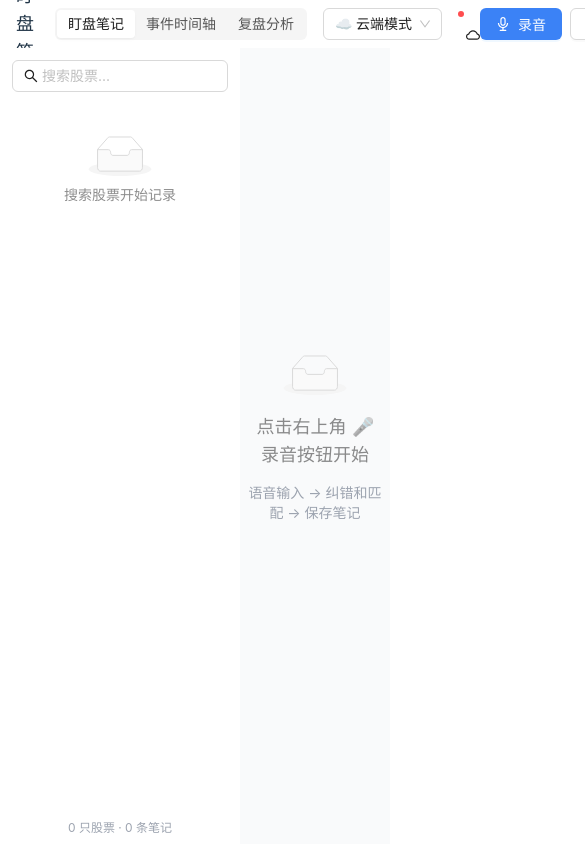
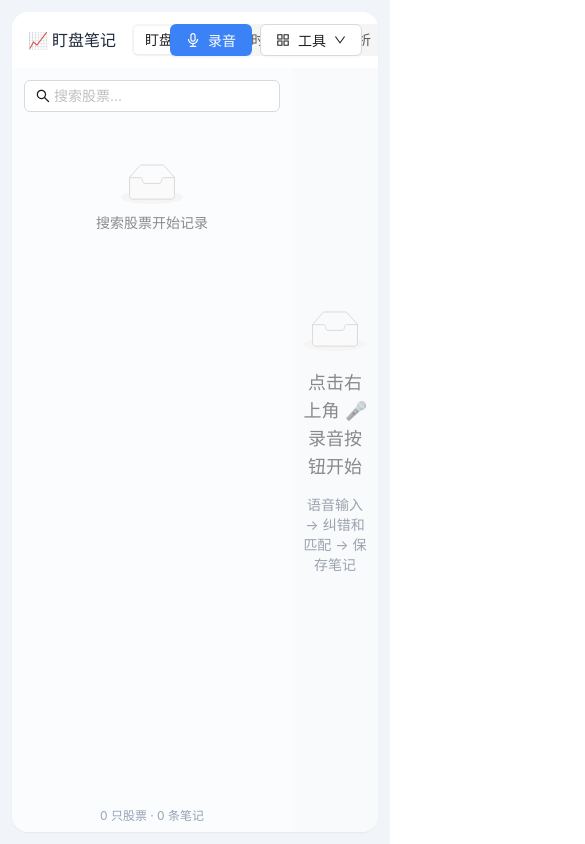
Before and after one commit to summercx1988/stock-notes-app, a React (Vite) app: page / in a window 390 px wide. Shown: the top 844 px of the page, 585 px wide, since content can reach past the window. Built offline with nearby package versions, Linux system fonts and the light colour scheme.

Commit message:
feat(ui): optimize app shell layout and dedupe sidebar stock cards

```diff
--- a/src/renderer/components/Header.tsx
+++ b/src/renderer/components/Header.tsx
@@ -63,9 +63,9 @@ const Header: React.FC = () => {
   }
 
   return (
-    <div className="h-12 px-4 flex items-center justify-between border-b border-gray-200 bg-white drag-region">
-      <div className="flex items-center gap-4 no-drag">
-        <h1 className="text-lg font-semibold m-0">📈 盯盘笔记</h1>
+    <div className="h-14 px-4 flex items-center justify-between border-b border-slate-200 bg-white/95 backdrop-blur drag-region">
+      <div className="flex items-center gap-4 no-drag min-w-0">
+        <h1 className="text-base md:text-lg font-semibold m-0 text-slate-800 whitespace-nowrap">📈 盯盘笔记</h1>
 
         <Segmented
           value={activeModule}
@@ -80,7 +80,7 @@ const Header: React.FC = () => {
         <Select
           value={aiMode.current}
           onChange={(value) => setAIMode({ current: value, forced: true })}
-          style={{ width: 120 }}
+          style={{ width: 132 }}
           options={[
             { value: 'local', label: '💻 本地模式' },
             { value: 'cloud', label: '☁️ 云端模式' },
@@ -111,7 +111,7 @@ const Header: React.FC = () => {
           trigger={['click']}
           placement="bottomRight"
         >
-          <Button icon={<AppstoreOutlined />} >
+          <Button icon={<AppstoreOutlined />}>
             工具 <DownOutlined />
           </Button>
         </Dropdown>
--- a/src/renderer/components/Sidebar.tsx
+++ b/src/renderer/components/Sidebar.tsx
@@ -19,6 +19,22 @@ const Sidebar: React.FC = () => {
 
   const [searchText, setSearchText] = useState('')
   const [localSearching, setLocalSearching] = useState(false)
+
+  const normalizeStockCode = (value: string) => {
+    const normalized = String(value || '').trim()
+    const matched = normalized.match(/(\d{6})/)
+    return matched ? matched[1] : normalized
+  }
+
+  const normalizeStockName = (name: string, code: string) => {
+    const normalized = String(name || '').trim()
+    if (!normalized) return ''
+    if (!code) return normalized
+    return normalized
+      .replace(new RegExp(`（\\s*${code}\\s*）$`), '')
+      .replace(new RegExp(`\\(\\s*${code}\\s*\\)$`), '')
+      .trim()
+  }
 
   const refreshTimeline = useCallback(async () => {
     try {
@@ -65,7 +81,20 @@ const Sidebar: React.FC = () => {
       }))
 
       if (!cancelled) {
-        setStocks(stockList)
+        const uniqueByCode = new Map<string, { code: string; name: string; market: 'SH' | 'SZ' | 'BJ' }>()
+        for (const stock of stockList) {
+          const normalizedCode = normalizeStockCode(stock.code)
+          const normalizedName = normalizeStockName(stock.name, normalizedCode)
+          const existing = uniqueByCode.get(normalizedCode)
+          if (!existing || normalizedName.length > existing.name.length) {
+            uniqueByCode.set(normalizedCode, {
+              code: normalizedCode,
+              name: normalizedName || normalizedCode,
+              market: stock.market
+            })
+          }
+        }
+        setStocks(Array.from(uniqueByCode.values()))
       }
     }
 
@@ -117,22 +146,6 @@ const Sidebar: React.FC = () => {
     return timeline.filter(n => n.stockCode === normalizedCode).length
   }
 
-  const normalizeStockCode = (value: string) => {
-    const normalized = String(value || '').trim()
-    const matched = normalized.match(/(\d{6})/)
-    return matched ? matched[1] : normalized
-  }
-
-  const normalizeStockName = (name: string, code: string) => {
-    const normalized = String(name || '').trim()
-    if (!normalized) return ''
-    if (!code) return normalized
-    return normalized
-      .replace(new RegExp(`（\\s*${code}\\s*）$`), '')
-      .replace(new RegExp(`\\(\\s*${code}\\s*\\)$`), '')
-      .trim()
-  }
-
   const getDisplayName = (item: { code: string; name: string }) => {
     const normalizedCode = normalizeStockCode(item.code)
     const normalizedName = normalizeStockName(item.name, normalizedCode)
@@ -141,7 +154,7 @@ const Sidebar: React.FC = () => {
       : normalizedCode
   }
 
-  const displayItems = searchText.trim()
+  const rawDisplayItems = searchText.trim()
     ? searchResults.map(r => ({
         code: normalizeStockCode(r.stock.code),
         name: normalizeStockName(r.stock.name, normalizeStockCode(r.stock.code)),
@@ -155,9 +168,19 @@ const Sidebar: React.FC = () => {
         isFromSearch: false
       }))
 
+  const displayItems = Array.from(
+    rawDisplayItems.reduce((map, item) => {
+      const existing = map.get(item.code)
+      if (!existing || item.name.length > existing.name.length) {
+        map.set(item.code, item)
+      }
+      return map
+    }, new Map<string, typeof rawDisplayItems[number]>()).values()
+  )
+
   return (
-    <div className="h-full flex flex-col bg-white">
-      <div className="p-3 border-b border-gray-200">
+    <div className="h-full flex flex-col bg-transparent">
+      <div className="p-3 border-b border-slate-200">
         <Input
           placeholder="搜索股票..."
           prefix={localSearching ? <Spin size="small" /> : <SearchOutlined />}
@@ -167,26 +190,30 @@ const Sidebar: React.FC = () => {
         />
       </div>
 
-      <div className="flex-1 overflow-auto">
+      <div className="flex-1 overflow-auto p-2">
         {displayItems.length > 0 ? (
           <List
             dataSource={displayItems}
             renderItem={(item: any) => (
               <List.Item
-                className={`px-3 py-2 cursor-pointer hover:bg-gray-50 ${
-                  currentStockCode === item.code ? 'bg-blue-50 border-l-2 border-blue-500' : ''
+                className={`px-1 py-1 border-none bg-transparent cursor-pointer ${
+                  currentStockCode === item.code ? '' : ''
                 }`}
                 onClick={() => handleSelectStock(item.code, item.name)}
               >
-                <div className="flex justify-between items-center w-full">
-                  <div>
-                      <div className="font-medium">{getDisplayName(item)}</div>
-                      <div className="text-xs text-gray-400">
-                      {getNoteCount(item.code)} 条事件 · {item.market === 'SH' ? '沪' : item.market === 'SZ' ? '深' : '北'}
-                      </div>
-                    </div>
+                <div
+                  className={`w-full rounded-xl border px-3 py-3 text-center transition-all ${
+                    currentStockCode === item.code
+                      ? 'border-blue-300 bg-blue-50 shadow-sm'
+                      : 'border-slate-200 bg-white hover:border-slate-300 hover:bg-slate-50'
+                  }`}
+                >
+                  <div className="font-medium text-slate-800">{getDisplayName(item)}</div>
+                  <div className="mt-1 text-xs text-slate-500">
+                    {getNoteCount(item.code)} 条事件 · {item.market === 'SH' ? '沪' : item.market === 'SZ' ? '深' : '北'}
+                  </div>
                   {!item.isFromSearch && getNoteCount(item.code) > 0 && (
-                    <Tag color="blue" className="text-xs">{getNoteCount(item.code)}</Tag>
+                    <Tag color="blue" className="mt-2 text-xs">{getNoteCount(item.code)}</Tag>
                   )}
                 </div>
               </List.Item>
@@ -197,7 +224,7 @@ const Sidebar: React.FC = () => {
         )}
       </div>
 
-      <div className="p-2 border-t border-gray-200 text-xs text-gray-400 text-center">
+      <div className="p-2 border-t border-slate-200 text-xs text-slate-400 text-center">
         {stocks.length} 只股票 · {timeline.length} 条笔记
       </div>
     </div>
--- a/src/renderer/layouts/MainLayout.tsx
+++ b/src/renderer/layouts/MainLayout.tsx
@@ -13,19 +13,27 @@ const MainLayout: React.FC = () => {
   const { activeModule } = useAppStore()
 
   return (
-    <Layout className="h-screen">
+    <Layout className="h-screen bg-slate-100">
+      <div className="h-full p-3 md:p-4">
+        <Layout className="h-full overflow-hidden rounded-2xl border border-slate-200 bg-white shadow-sm">
           <Header />
-      <Layout>
-        <Sider width={240} className="bg-white border-r border-gray-200">
+          <Layout className="bg-transparent">
+            <Sider
+              width={280}
+              theme="light"
+              className="border-r border-slate-200 bg-slate-50/60"
+            >
               <Sidebar />
             </Sider>
-        <Content className="overflow-hidden">
+            <Content className="overflow-hidden bg-white">
               {activeModule === 'notes' && <StockNoteView />}
               {activeModule === 'timeline' && <StockTimelineView />}
               {activeModule === 'review' && <ReviewAnalysisView />}
             </Content>
           </Layout>
         </Layout>
+      </div>
+    </Layout>
   )
 }
 
```
Lines whose indentation alone changed are shown as unchanged.
